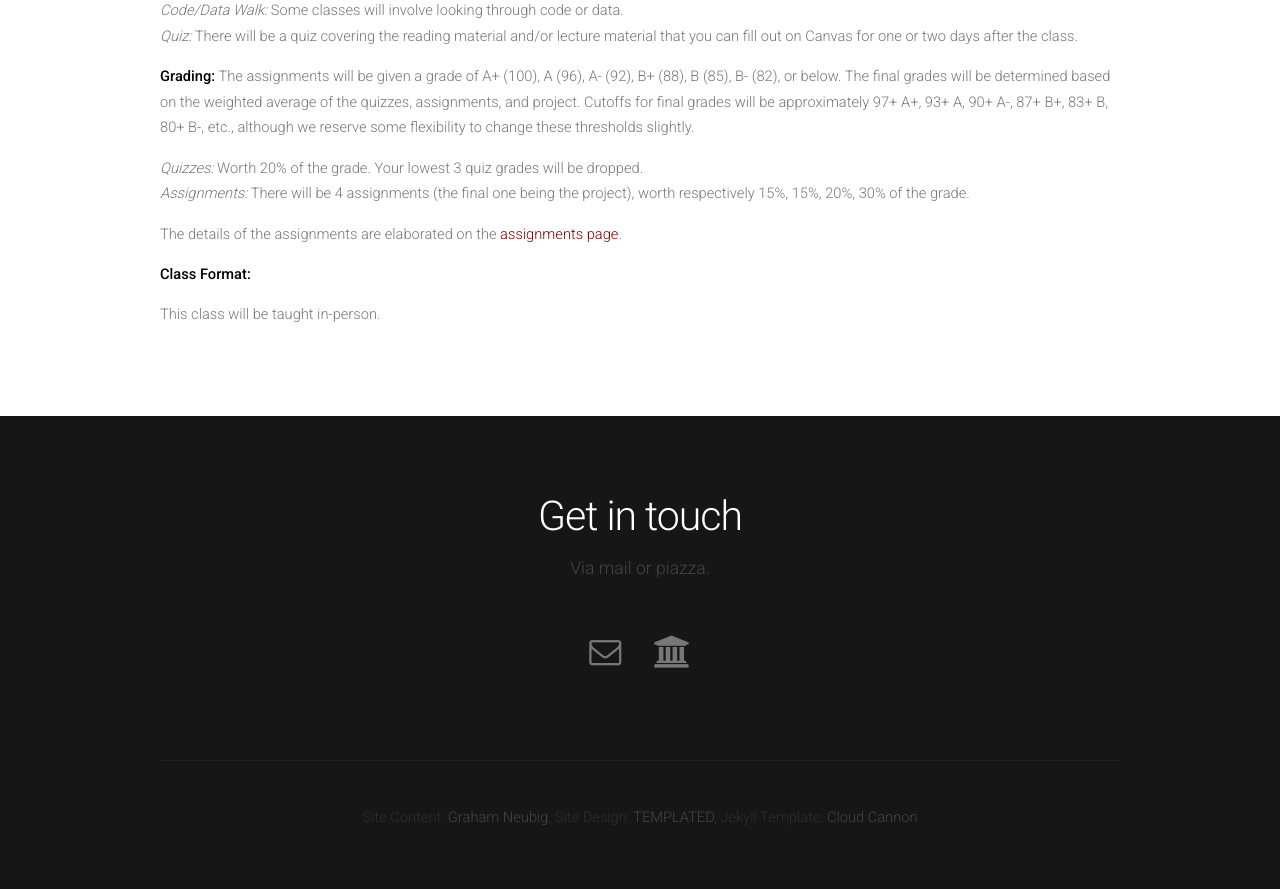
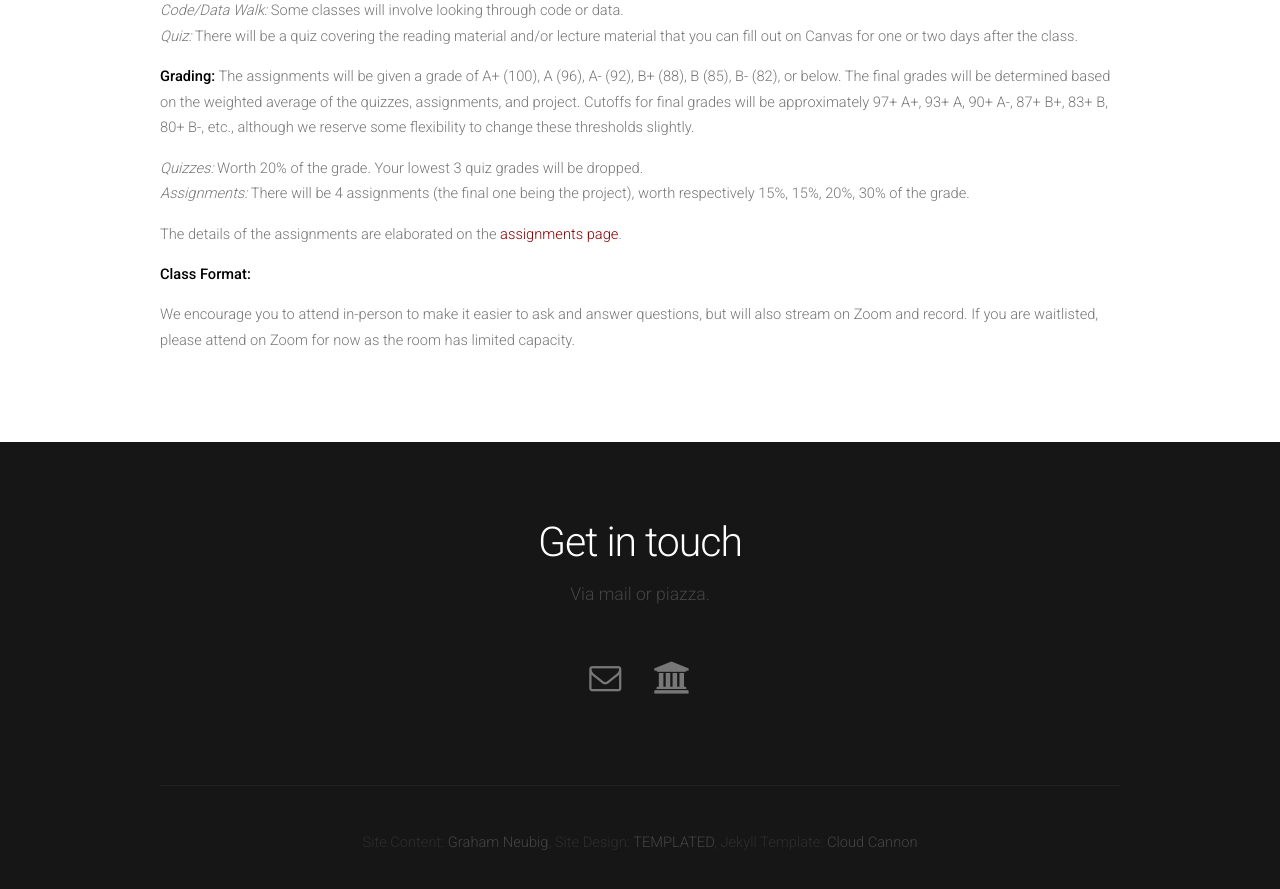
Before and after one commit to cmu-anlp/cmu-anlp.github.io, a Jekyll site: the page built from description.html, in a window 1280 px wide and 900 px high, scrolled down 1515 px. Shown: the top 889 px of the window. Built offline with Jekyll 4.4.1, drawn with Linux system fonts in a browser that asks for light colours; nearby versions of some CDN libraries.

Commit message:
update info

```diff
--- a/assignments.html
+++ b/assignments.html
@@ -18,7 +18,7 @@ You are responsible for reading these instructions and following them carefully.
 
 <h3>Assignment Policies</h3>
 
-<p><b>Working in Teams:</b> There are 4 assignments in the class. Assignment 1 <i>must be done individually</i>, while Assignments 2, 3, and 4 <i>must be done in teams, likely of 3 people (TBD)</i> (individual submissions will not be accepted for these assignments). If you are having trouble finding a group, the instructor and TAs will help you find one after the first initial survey.</p>
+<p><b>Working in Teams:</b> There are 4 assignments in the class. Assignment 1 <i>must be done individually</i>, while Assignments 2, 3, and 4 <i>must be done in teams of 3 people</i>, or 2 people with an exception (individual submissions will not be accepted for these assignments). If you are having trouble finding a group, the instructor and TAs will help you find one after the first initial survey.</p>
 
 <p><b>Submission Information:</b> To submit your assignment you must submit via canvas a zip file containing:
 <ul class="bullet">
--- a/description.html
+++ b/description.html
@@ -61,7 +61,7 @@ The details of the assignments are elaborated on the <a href="assignments.html">
 </p>
 <p><b>Class Format:</b>
 <p>
-This class will be taught in-person.
+We encourage you to attend in-person to make it easier to ask and answer questions, but will also stream on Zoom and record. If you are waitlisted, please attend on Zoom for now as the room has limited capacity.
 <!--
 This class will be taught as an "in-person rotation" which means that you can join in person (on days when it is your turn to be in the rotation), or zoom (any day). In the case where you are unable to come to class, please join via zoom. In the case where the instructor is unable to come to class, the lecture may be held entirely via zoom, and information regarding this will be posted as an announcement on Piazza beforehand.
 -->
```
